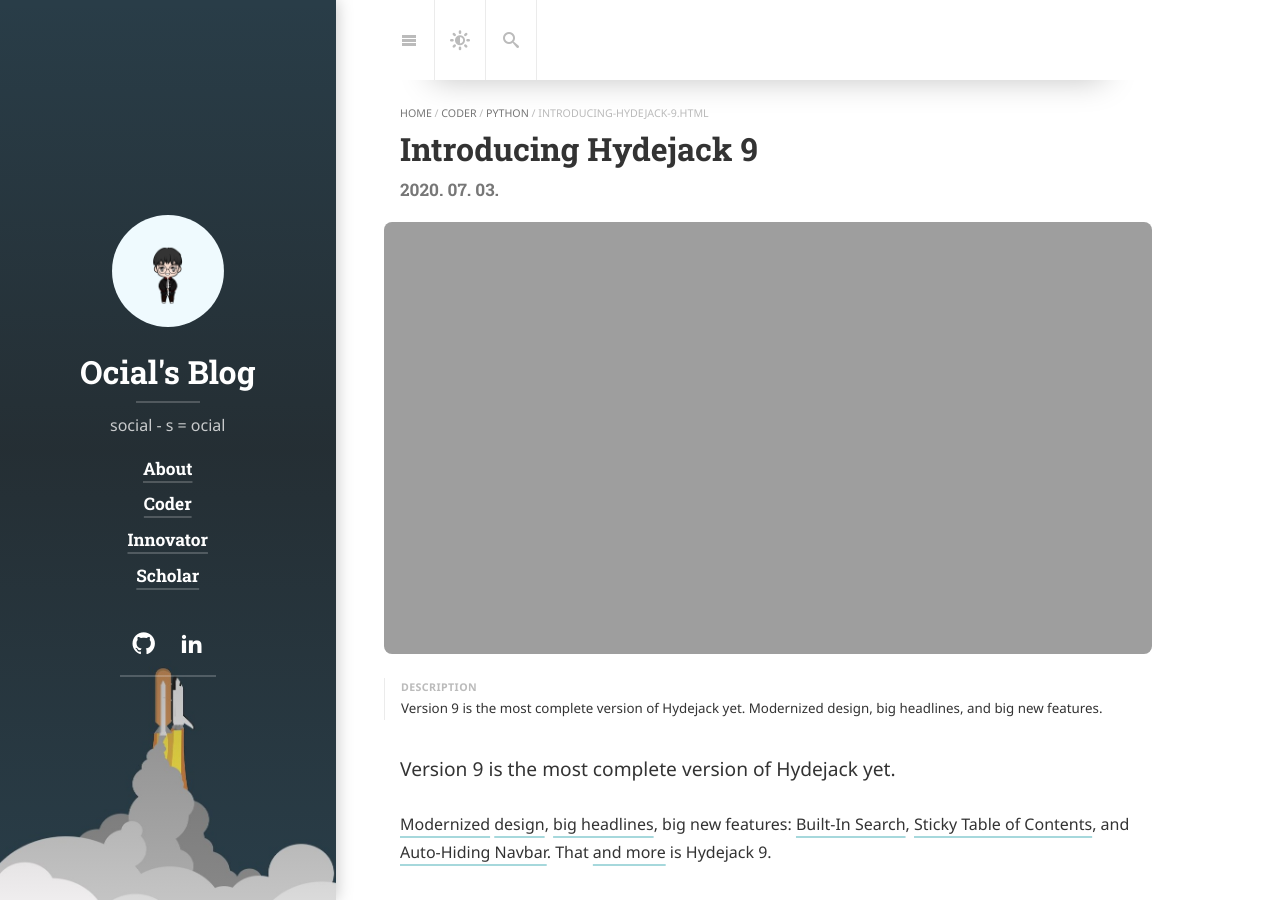
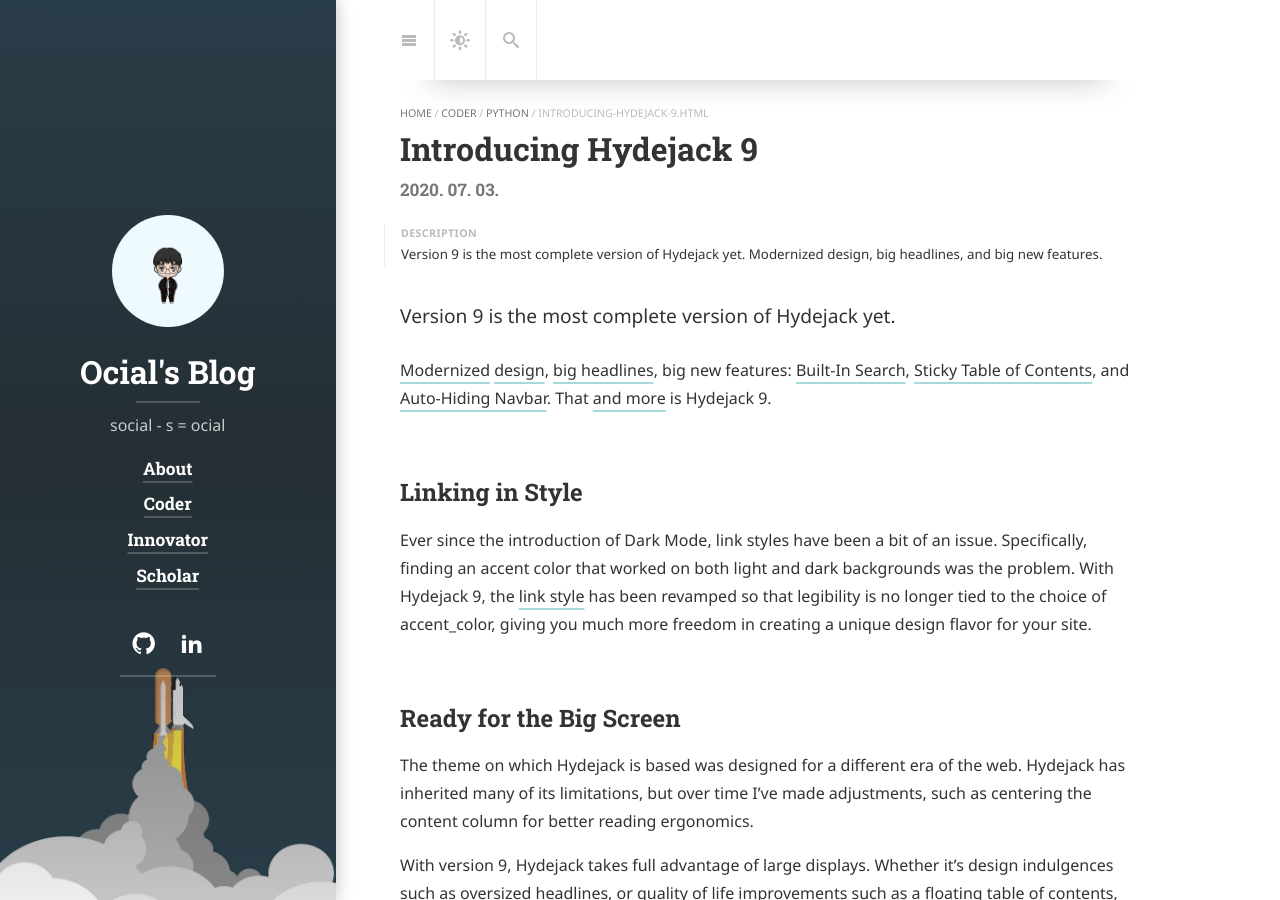
Before and after one commit to ocial/ocial.github.io, a Jekyll site: the page built from _posts/coder/python/2020-07-03-introducing-hydejack-9.md, in a window 1280 px wide and 900 px high. Built offline with Jekyll 4.4.1, drawn with Linux system fonts in a browser that asks for light colours; cached includes are drawn as plain includes; nearby versions of some CDN libraries; some web fonts are replaced; library files that are not in the unit come from our copies; comment, search, counter and statistics services are not loaded.

Commit message:
20230517

```diff
--- a/_posts/coder/python/2020-07-03-introducing-hydejack-9.md
+++ b/_posts/coder/python/2020-07-03-introducing-hydejack-9.md
@@ -3,8 +3,6 @@ layout: post
 title: Introducing Hydejack 9
 categories: [coder, python]
 tags:       [coder, python]
-image:
-  path: /assets/img/blog/jeremy-bishop@0,5x.jpg
 description: >
   Version 9 is the most complete version of Hydejack yet.
   Modernized design, big headlines, and big new features.
```
